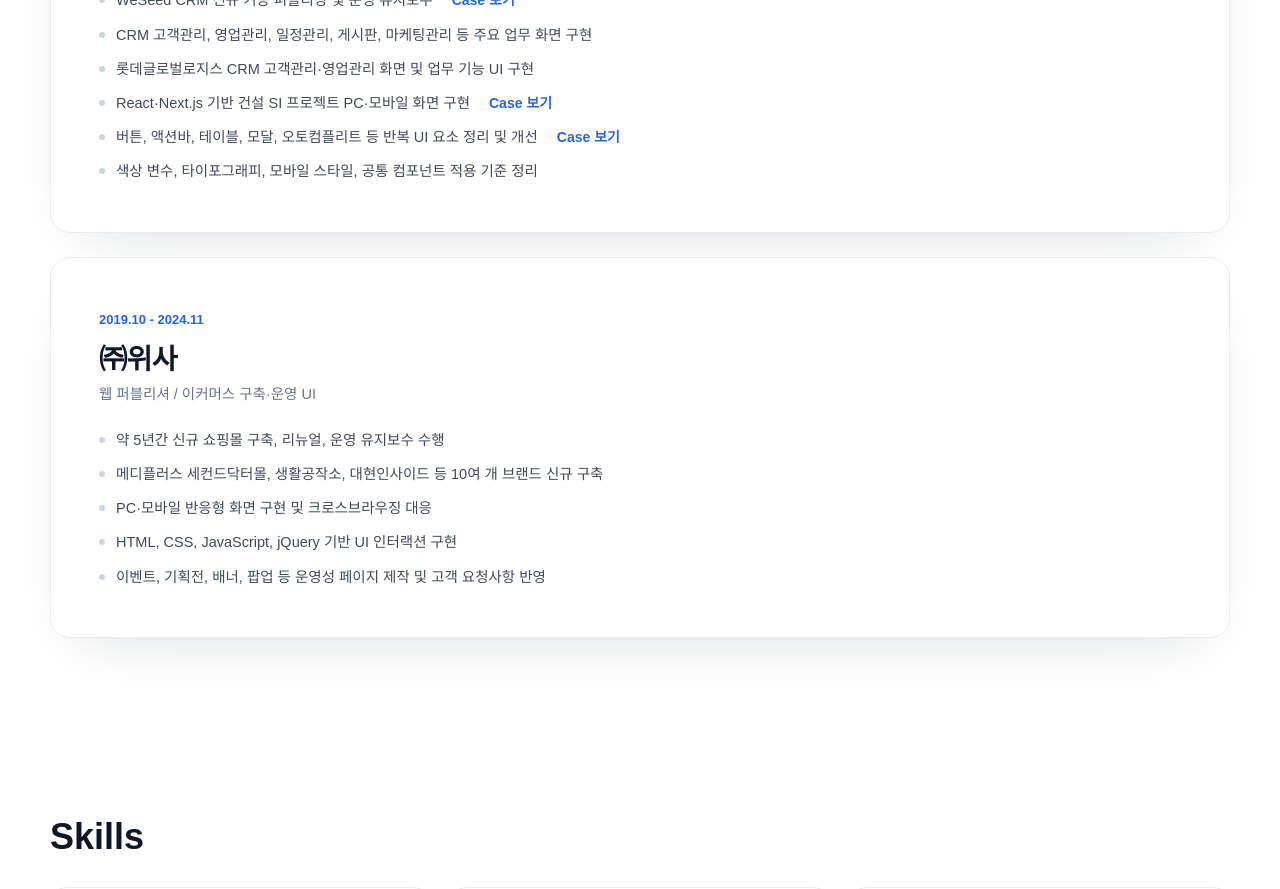
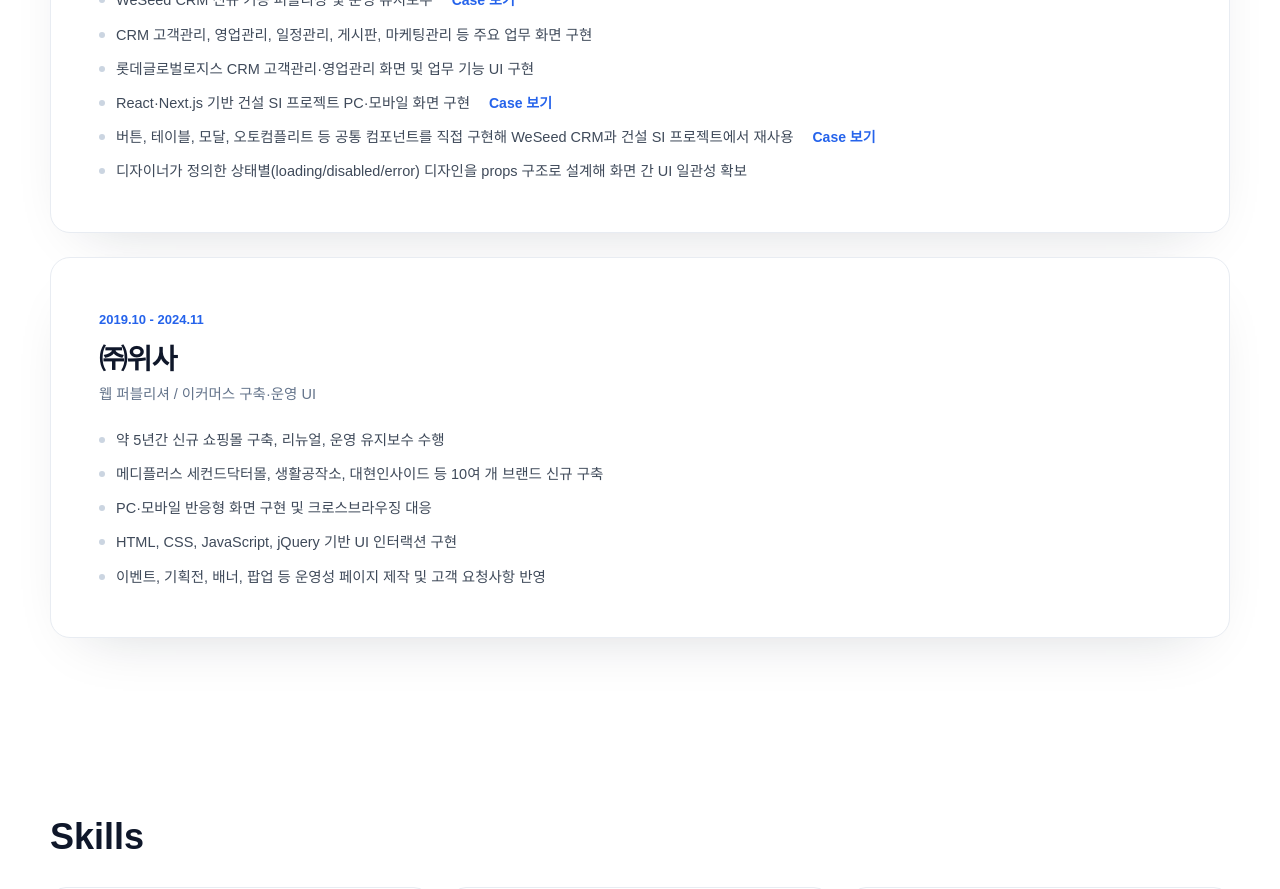
Before and after one commit to Rafdidas/about_me, a Next.js app: page /career in a window 1280 px wide. Shown: the part 780-1669 px from the top of the page. Built offline with nearby package versions, Linux system fonts and the light colour scheme; a web font is replaced by a local one.

Commit message:
content: Career 소프트자이온 경력을 공통 컴포넌트 구현·재사용 중심으로 구체화

```diff
--- a/src/data/career.ts
+++ b/src/data/career.ts
@@ -15,8 +15,8 @@ export const careerItems = [
       { text: "CRM 고객관리, 영업관리, 일정관리, 게시판, 마케팅관리 등 주요 업무 화면 구현" },
       { text: "롯데글로벌로지스 CRM 고객관리·영업관리 화면 및 업무 기능 UI 구현" },
       { text: "React·Next.js 기반 건설 SI 프로젝트 PC·모바일 화면 구현", caseStudyHref: "/case-studies#b2b-admin-ui" },
-      { text: "버튼, 액션바, 테이블, 모달, 오토컴플리트 등 반복 UI 요소 정리 및 개선", caseStudyHref: "/case-studies#weseed-design-system" },
-      { text: "색상 변수, 타이포그래피, 모바일 스타일, 공통 컴포넌트 적용 기준 정리" }
+      { text: "버튼, 테이블, 모달, 오토컴플리트 등 공통 컴포넌트를 직접 구현해 WeSeed CRM과 건설 SI 프로젝트에서 재사용", caseStudyHref: "/case-studies#weseed-design-system" },
+      { text: "디자이너가 정의한 상태별(loading/disabled/error) 디자인을 props 구조로 설계해 화면 간 UI 일관성 확보" }
     ]
   },
   {
```
